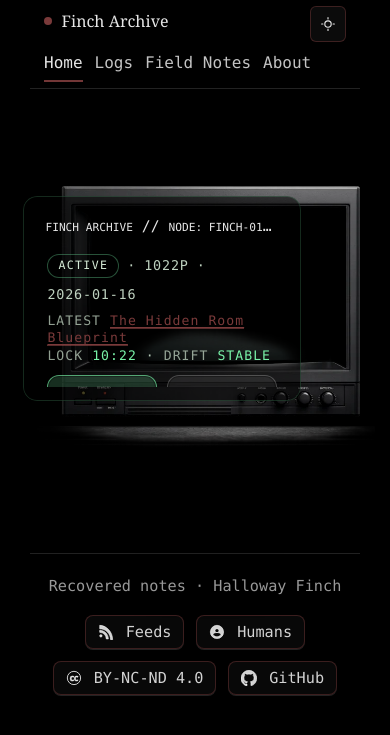
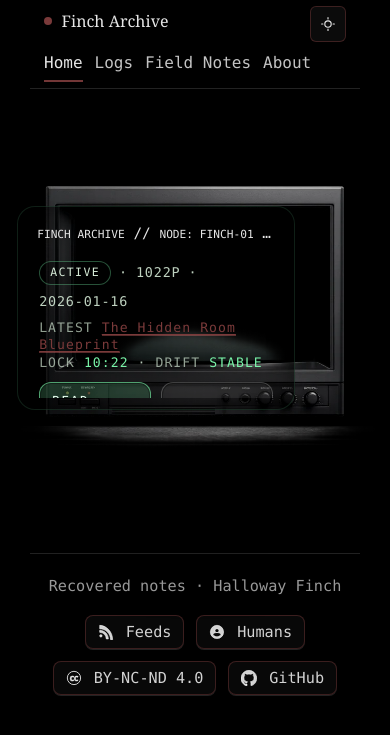
Before and after one commit to HallowayFinch/fincharchive.com, a Jekyll site: the page built from index.html, in a window 390 px wide. Shown: the top 735 px of the page. Built offline with Jekyll 4.4.1, drawn with Linux system fonts in a browser that asks for light colours.

Commit message:
Update style.css

```diff
--- a/assets/css/style.css
+++ b/assets/css/style.css
@@ -2635,53 +2635,45 @@ html, body { overflow-x: hidden; }
   }
 
   /* CRT: occupy (nearly) the full viewport width */
-  .finch-crtframe {
-    /* Slightly wider than the viewport so the CRT feels full-size on phones without changing desktop */
-    width: 120vw;
+.finch-crtframe{
+  width: 120vw;               /* you set this already — keep */
   max-width: none;
   padding-left: 0;
   padding-right: 0;
   box-sizing: border-box;
-    margin-left: calc(50% - 56vw);
-    margin-right: calc(50% - 56vw);
+
+  /* true centering on mobile */
   position: relative;
-
-  }
-
-  .finch-crtframe__img {
+  left: 50%;
+  transform: translateX(-50%);
+  margin: 0;
+}
+
+.finch-crtframe__img{
   width: 100%;
   height: auto;
   display: block;
-    max-width: none;
-    z-index: 1;
-  }
-
-  /* Screen overlay: absolute, clipped, and aligned to the CRT glass */
-  .finch-crtframe__screen {
-    position: absolute;
-    z-index: 2;
-    /* Tuned for the current finch-crt-frame-* assets */
-    inset: 15% 10% 26% 10%;
-    border-radius: 14px;
-    overflow: hidden;
-    background: rgba(0,0,0,.55);
-    box-shadow: inset 0 0 0 1px rgba(126,255,176,.16);
-    -webkit-mask-image: -webkit-radial-gradient(white, black);
-  }
-
-  /* Slightly tighter UI so it reads cleanly at phone widths */
-  .finch-screen--home {
-    padding: 12px 12px 14px;
-    font-size: 0.92rem;
+}
+
+/* Screen region: align to CRT glass */
+.finch-crtframe__screen{
+  /* tuned for the current CRT asset */
+  inset: 18% 12% 36% 12%;     /* top | right | bottom | left */
+  border-radius: 18px;
+}
+
+/* Tighten mobile content so it fits inside the glass comfortably */
+.finch-screen--home{
+  padding: 10px 10px 12px;
+  font-size: 0.90rem;
   line-height: 1.35;
 }
 
-  .finch-screen__header--single .finch-screen__headline {
-    gap: .45rem;
+/* keep header in one line; truncate safely */
+.finch-screen__headline{
   white-space: nowrap;
   overflow: hidden;
   text-overflow: ellipsis;
-    font-size: 0.92rem;
 }
 
   /* Mobile UI wrappers */
```
Lines whose indentation alone changed are shown as unchanged.
